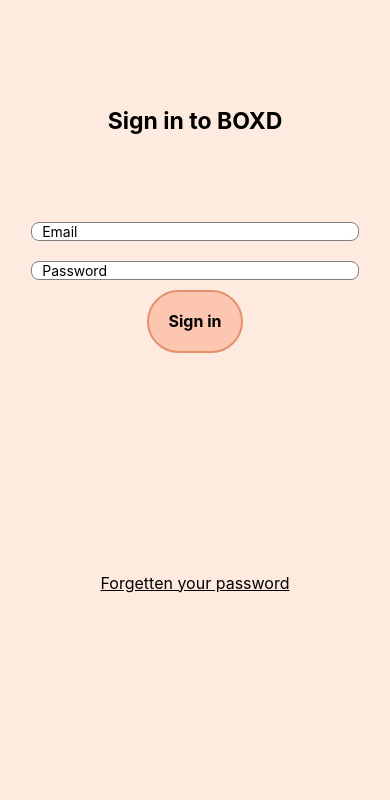
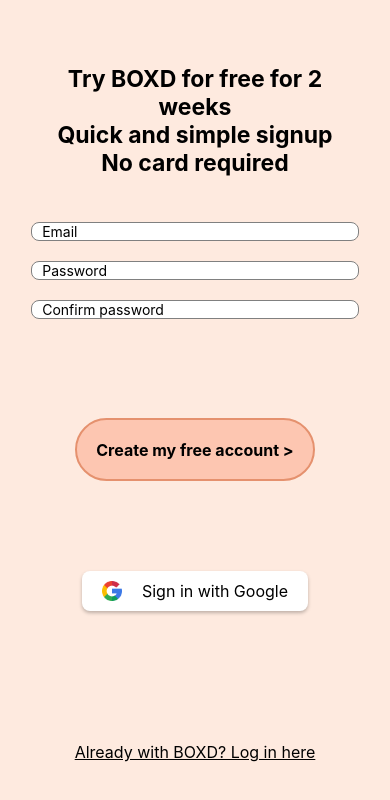
Before and after one commit to 4857MAZHAR/react-intern-2023, a React Native app: screen / in a window 390 px wide. Shown: the top 800 px of the page. Built offline with nearby package versions, Linux system fonts and the light colour scheme.

Commit message:
GUI updated

```diff
--- a/App.tsx
+++ b/App.tsx
@@ -17,8 +17,8 @@
   //    <AppNavigator />
   // </NavigationContainer>
 
-   //<SignupForm />
-   <Login />
+   <SignupForm />
+  //  <Login />
 
   )
 }
--- /dev/null
+++ b/src/components/CustomIconButton.js
@@ -0,0 +1,55 @@
+import React from "react";
+import { TouchableOpacity, Text, StyleSheet, Image,View } from "react-native";
+import colors from "../utils/colors";
+
+const CustomButton = ({ title, iconSource, onPress, iconSize = 20, buttonStyle = {} }) => {
+  return (
+
+    <View style={styles.container}>
+      <TouchableOpacity style={[styles.button]}  onPress={onPress}>
+      <Image source={iconSource} style={[{ width: iconSize, height: iconSize }]} />
+      <Text style={styles.buttonText}>{title}</Text>
+    </TouchableOpacity>
+    </View>
+
+
+
+
+
+  );
+};
+
+const styles = StyleSheet.create({
+    container: {
+
+        justifyContent: "center",
+        alignItems: "center",
+
+      },
+      button: {
+        flexDirection:'row',
+        padding:20,
+        backgroundColor:colors.white,
+        paddingVertical: 10,
+        borderRadius: 8,
+        justifyContent: "center",
+        alignItems: "center",
+        // Shadow properties for iOS
+    shadowColor: "#000",
+    shadowOffset: {
+      width: 0,
+      height: 2,
+    },
+    shadowOpacity: 0.25,
+    shadowRadius: 3.84,
+    // Elevation for Android
+    elevation: 5,
+      },
+      buttonText: {
+        color: colors.black,
+        fontSize: 16,
+        marginLeft:20,
+      },
+});
+
+export default CustomButton;
--- a/src/screens/SignupForm.tsx
+++ b/src/screens/SignupForm.js
@@ -8,14 +8,21 @@
 import { useFormikContext } from "formik";
 import Error from '../components/Error'
 import ActionText from '../components/ActionText'
+import CustomIconButton from '../components/CustomIconButton'
 
 
 // Get the screen width using Dimensions
 const screenWidth = Dimensions.get('window').width;
 
+
+
 const SignupForm = () => {
+  const SignInWithGoogle = () => {
+    console.log("Custom Button Pressed!");
+  };
 
-  const validateEmail = (email:any) => {
+
+  const validateEmail = (email) => {
     const emailRegex = /^[^\s@]+@[^\s@]+\.[^\s@]+$/;
     return emailRegex.test(email);
   };
@@ -60,9 +67,9 @@
   return (
     <View style={styles.container}>
         <View style={styles.text}>
-        <CenteredText text="Try BOXD for free for 2 weeks" />
-        <CenteredText text="Quick and simple signup" />
-        <CenteredText text="No card required" />
+          <CenteredText text="Try BOXD for free for 2 weeks" />
+          <CenteredText text="Quick and simple signup" />
+          <CenteredText text="No card required" />
 
         </View>
         <View style={styles.form}>
@@ -89,12 +96,21 @@
             secureTextEntry={true}
         />
          {confirmPasswordError ? <Error error={confirmPasswordError}></Error> : null}
+
+        <View style={styles.signInBtn}>
         <CustomButton title='Create my free account >' onPress={handleSignUp}/>
-        <ActionText text="Already with BOXD? Log in here" onPress={moveToLogin} />
+        </View>
+
+    <View style={styles.iconbtn}>
+    <CustomIconButton title="Sign in with Google" iconSource={require("../assets/icons/googleIcon.png")} onPress={SignInWithGoogle} />
+    </View>
+
+      <ActionText text="Already with BOXD? Log in here" onPress={moveToLogin} />
 
 
 
         </View>
+
     </View>
 
   )
@@ -103,14 +119,12 @@
 const styles = StyleSheet.create({
     container: {
      backgroundColor:colors.primary,
-
-
     padding:screenWidth*0.08,
 
       flex:1,
     },
     text:{
-       // backgroundColor:'red',
+
      alignItems:'center',
      justifyContent:'center',
 
@@ -118,11 +132,20 @@
     },
     form:{
         flex:5,
-       // backgroundColor:colors.light,
+
     },error: {
       color: "red",
       marginBottom: 5,
     },
+    signInBtn:{
+      flex:2,
+      alignItems:'center',
+      justifyContent:'center'
+    },
+
+    iconbtn:{
+      flex:1,
+    }
 
 
   });
```
Also changed, not shown: src/assets/icons/googleIcon.png (added), src/screens/Details.js (renamed from src/screens/Details.tsx).
